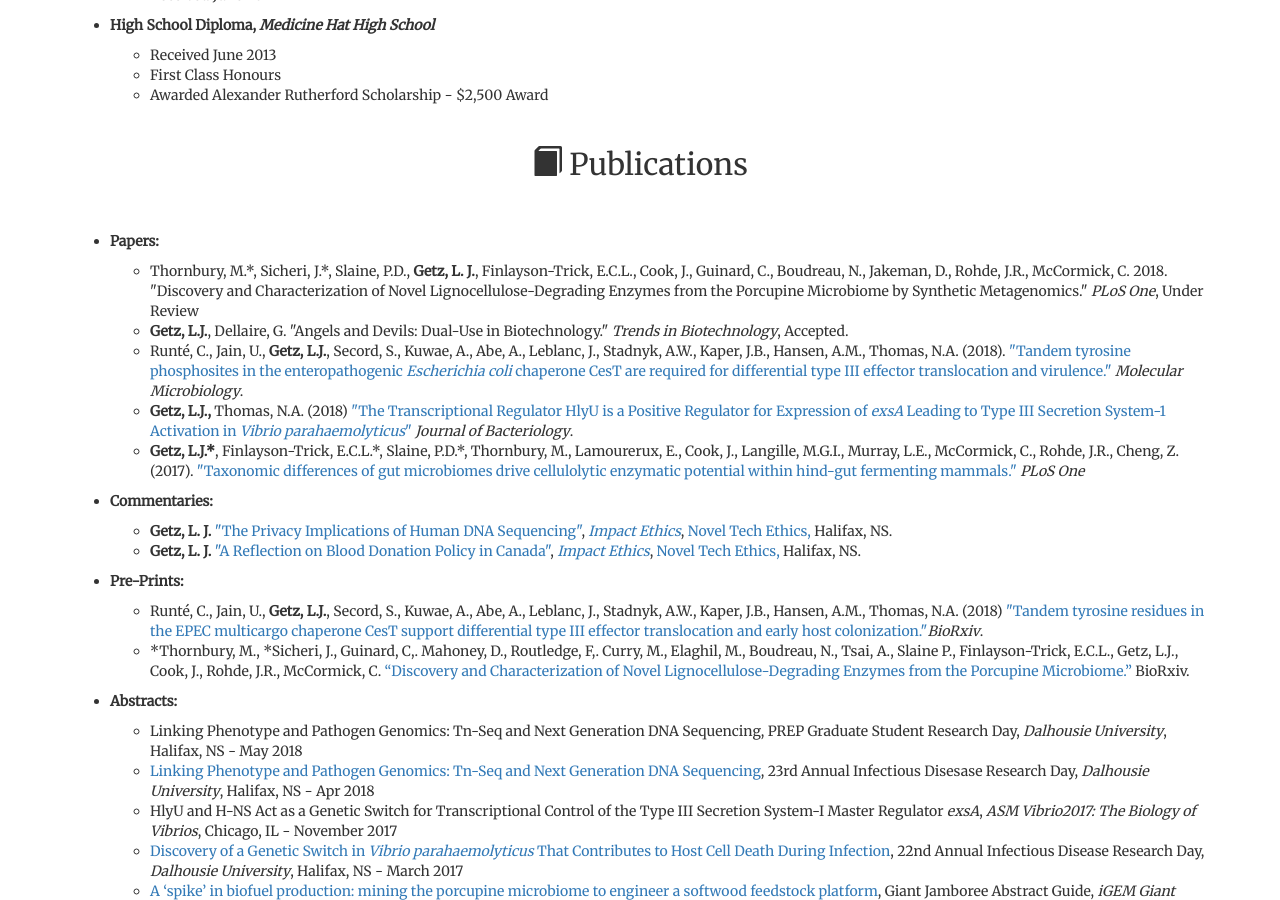
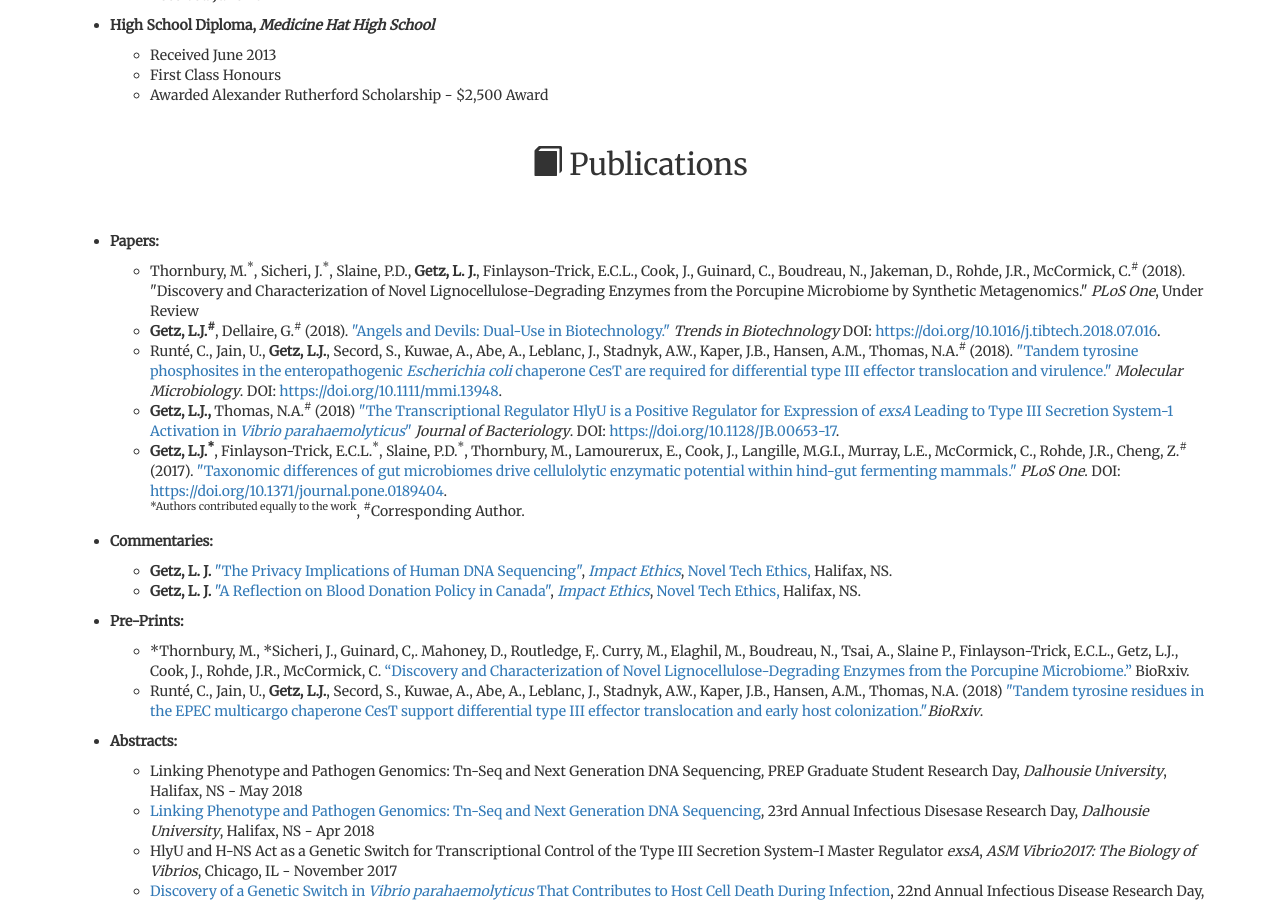
Before and after one commit to LandonGetz/OldCVWebsite, a Jekyll site: the page built from index.md, in a window 1280 px wide and 900 px high, scrolled down 1962 px. Built offline with Jekyll 4.4.1, drawn with Linux system fonts in a browser that asks for light colours; nearby versions of some CDN libraries.

Commit message:
Paper list Update
Updated paper list, with addition of co-author and corresponding author.

```diff
--- a/index.md
+++ b/index.md
@@ -116,11 +116,12 @@ scroll: true
     <ul id="list">
       <li id="list"><b>Papers: </b>
             <ul id="sublist">
-			<li>Thornbury, M.*, Sicheri, J.*, Slaine, P.D., <b>Getz, L. J.</b>, Finlayson-Trick, E.C.L., Cook, J., Guinard, C., Boudreau, N., Jakeman, D., Rohde, J.R., McCormick, C. 2018. "Discovery and Characterization of Novel Lignocellulose-Degrading Enzymes from the Porcupine Microbiome by Synthetic Metagenomics." <i>PLoS One</i>, Under Review</li>
-            <li><b>Getz, L.J.</b>, Dellaire, G. "Angels and Devils: Dual-Use in Biotechnology." <i>Trends in Biotechnology</i>, Accepted.</li>
-            <li>Runté, C., Jain, U., <b>Getz, L.J.</b>, Secord, S., Kuwae, A., Abe, A., Leblanc, J., Stadnyk, A.W., Kaper, J.B., Hansen, A.M., Thomas, N.A. (2018). <a href="http://onlinelibrary.wiley.com/doi/10.1111/mmi.13948/full" target="_blank">"Tandem tyrosine phosphosites in the enteropathogenic <i>Escherichia coli</i> chaperone CesT are required for differential type III effector translocation and virulence."</a><i> Molecular Microbiology</i>.</li>
-                <li><b>Getz, L.J.,</b> Thomas, N.A. (2018) <a href="http://jb.asm.org/content/early/2018/02/08/JB.00653-17.abstract" target="_blank">"The Transcriptional Regulator HlyU is a Positive Regulator for Expression of <i>exsA</i> Leading to Type III Secretion System-1 Activation in <i>Vibrio parahaemolyticus</i>"</a> <i>Journal of Bacteriology</i>.</li>
-                <li><b>Getz, L.J.*</b>, Finlayson-Trick, E.C.L.*, Slaine, P.D.*, Thornbury, M., Lamourerux, E., Cook, J., Langille, M.G.I., Murray, L.E., McCormick, C., Rohde, J.R., Cheng, Z. (2017). <a href="http://journals.plos.org/plosone/article?id=10.1371/journal.pone.0189404" target="_blank">"Taxonomic differences of gut microbiomes drive cellulolytic enzymatic potential within hind-gut fermenting mammals."</a> <i>PLoS One</i></li>
+				<li>Thornbury, M.<sup>*</sup>, Sicheri, J.<sup>*</sup>, Slaine, P.D., <b>Getz, L. J.</b>, Finlayson-Trick, E.C.L., Cook, J., Guinard, C., Boudreau, N., Jakeman, D., Rohde, J.R., McCormick, C.<sup>#</sup> (2018). "Discovery and Characterization of Novel Lignocellulose-Degrading Enzymes from the Porcupine Microbiome by Synthetic Metagenomics." <i>PLoS One</i>, Under Review</li>
+				<li><b>Getz, L.J.<sup>#</sup></b>, Dellaire, G.<sup>#</sup> (2018). <a href="https://www.cell.com/trends/biotechnology/fulltext/S0167-7799(18)30207-5" target="_blank">"Angels and Devils: Dual-Use in Biotechnology."</a> <i>Trends in Biotechnology</i> DOI: <a href="https://doi.org/10.1016/j.tibtech.2018.07.016" target="_blank">https://doi.org/10.1016/j.tibtech.2018.07.016</a>.</li>
+				<li>Runté, C., Jain, U., <b>Getz, L.J.</b>, Secord, S., Kuwae, A., Abe, A., Leblanc, J., Stadnyk, A.W., Kaper, J.B., Hansen, A.M., Thomas, N.A.<sup>#</sup> (2018). <a href="http://onlinelibrary.wiley.com/doi/10.1111/mmi.13948/full" target="_blank">"Tandem tyrosine phosphosites in the enteropathogenic <i>Escherichia coli</i> chaperone CesT are required for differential type III effector translocation and virulence."</a><i> Molecular Microbiology</i>. DOI: <a href="https://doi.org/10.1111/mmi.13948" target="_blank">https://doi.org/10.1111/mmi.13948</a>.</li>
+                <li><b>Getz, L.J.,</b> Thomas, N.A.<sup>#</sup> (2018) <a href="http://jb.asm.org/content/200/15/e00653-17.abstract" target="_blank">"The Transcriptional Regulator HlyU is a Positive Regulator for Expression of <i>exsA</i> Leading to Type III Secretion System-1 Activation in <i>Vibrio parahaemolyticus</i>"</a> <i>Journal of Bacteriology</i>. DOI: <a href="https://doi.org/10.1128/JB.00653-17" target="_blank">https://doi.org/10.1128/JB.00653-17</a>.</li>
+                <li><b>Getz, L.J.<sup>*</sup></b>, Finlayson-Trick, E.C.L.<sup>*</sup>, Slaine, P.D.<sup>*</sup>, Thornbury, M., Lamourerux, E., Cook, J., Langille, M.G.I., Murray, L.E., McCormick, C., Rohde, J.R., Cheng, Z.<sup>#</sup> (2017). <a href="http://journals.plos.org/plosone/article?id=10.1371/journal.pone.0189404" target="_blank">"Taxonomic differences of gut microbiomes drive cellulolytic enzymatic potential within hind-gut fermenting mammals."</a> <i>PLoS One</i>. DOI: <a href="https://doi.org/10.1371/journal.pone.0189404" target="_blank">https://doi.org/10.1371/journal.pone.0189404</a>.</li>
+				<sup>*Authors contributed equally to the work</sup>, <sup>#</sup>Corresponding Author.
             </ul>
     </li>
     <li id="list"><b>Commentaries:</b>
@@ -131,8 +132,8 @@ scroll: true
             </li>
     <li id="list"><b>Pre-Prints:</b>
             <ul id="sublist">
+				 <li>*Thornbury, M., *Sicheri, J., Guinard, C,. Mahoney, D., Routledge, F,. Curry, M., Elaghil, M., Boudreau, N., Tsai, A., Slaine P., Finlayson-Trick, E.C.L., Getz, L.J., Cook, J., Rohde, J.R., McCormick, C. <a href="https://www.biorxiv.org/content/early/2018/03/27/288985" target="_blank">“Discovery and Characterization of Novel Lignocellulose-Degrading Enzymes from the Porcupine Microbiome.”</a> BioRxiv.</li>
                 <li>Runté, C., Jain, U., <b>Getz, L.J.</b>, Secord, S., Kuwae, A., Abe, A., Leblanc, J., Stadnyk, A.W., Kaper, J.B., Hansen, A.M., Thomas, N.A. (2018) <a href="https://www.biorxiv.org/content/early/2018/02/22/270066" target="_blank">"Tandem tyrosine residues in the EPEC multicargo chaperone CesT support differential type III effector translocation and early host colonization."</a><i>BioRxiv</i>.</li>
-                <li>*Thornbury, M., *Sicheri, J., Guinard, C,. Mahoney, D., Routledge, F,. Curry, M., Elaghil, M., Boudreau, N., Tsai, A., Slaine P., Finlayson-Trick, E.C.L., Getz, L.J., Cook, J., Rohde, J.R., McCormick, C. <a href="https://www.biorxiv.org/content/early/2018/03/27/288985" target="_blank">“Discovery and Characterization of Novel Lignocellulose-Degrading Enzymes from the Porcupine Microbiome.”</a> BioRxiv.</li>
 
             </ul></li>
      <li id="list"><b>Abstracts: </b>
```
